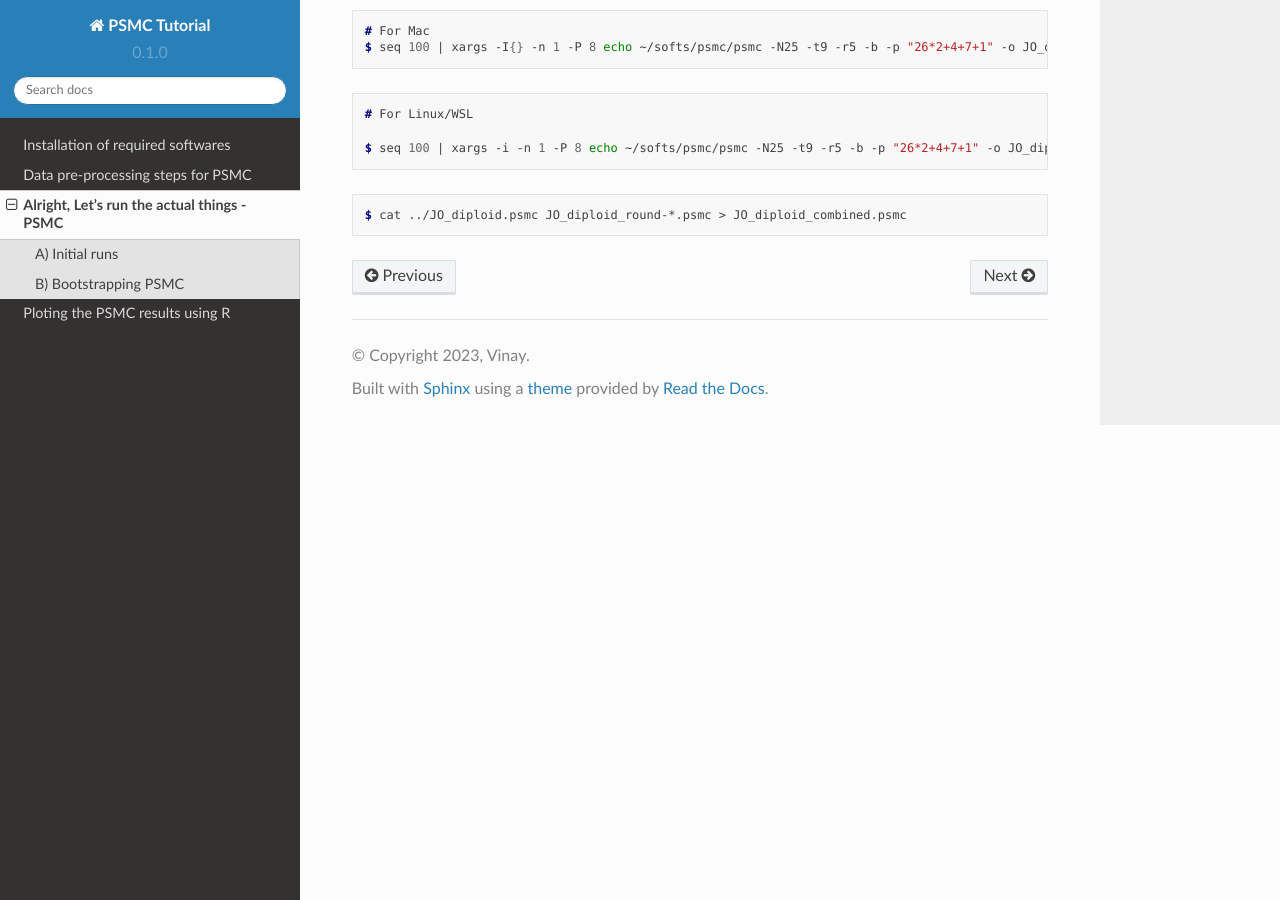
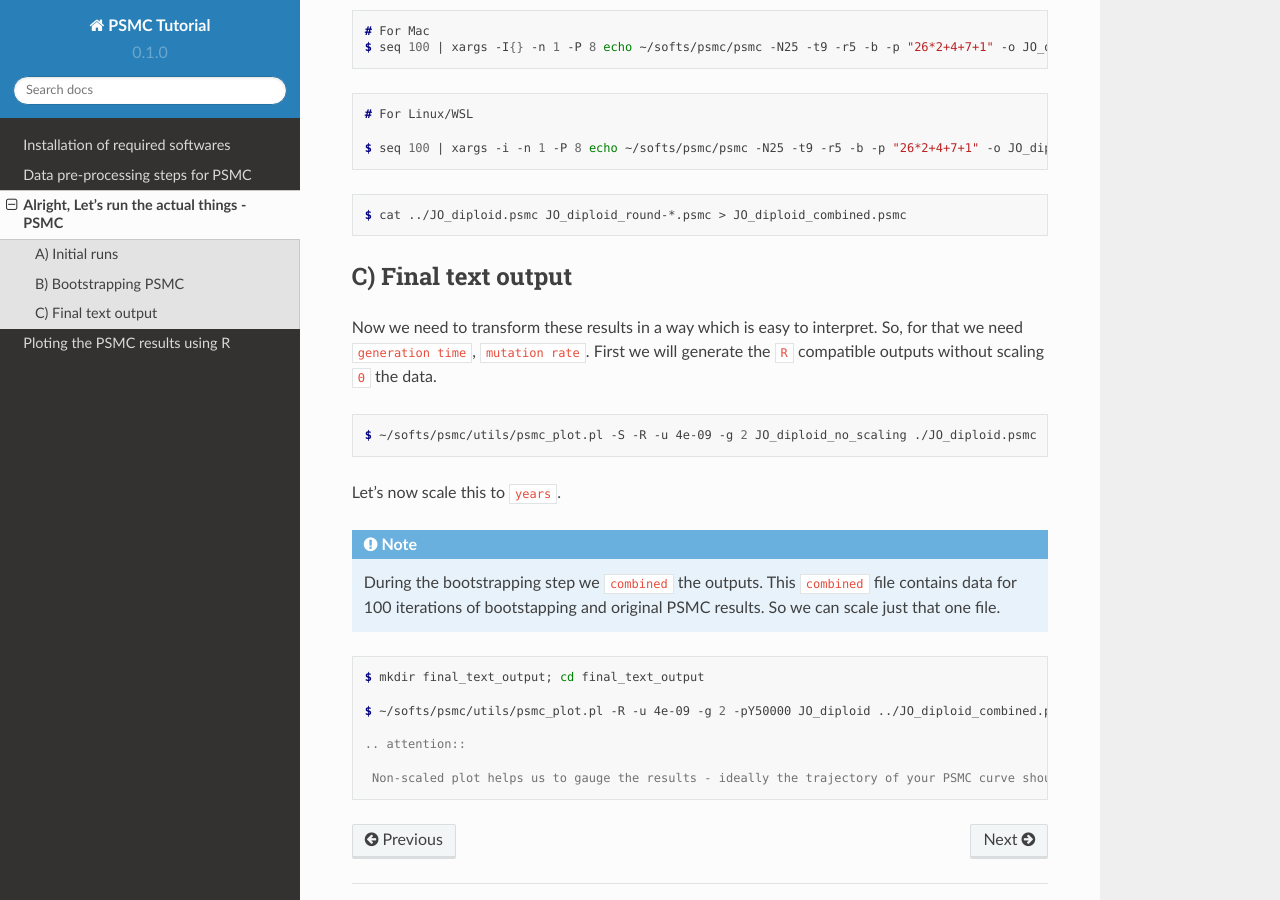
Before and after one commit to stachyris/PSMC_Tutorial-BirdLab, a Sphinx documentation site: the page built from docs/source/02_PSMC.rst, in a window 1280 px wide and 900 px high, scrolled down 2065 px. Built offline with Sphinx 7.4.7 and the Read the Docs theme 2.0.0, drawn with Linux system fonts in a browser that asks for light colours.

Commit message:
Non_Scaling_02_PSMC.rst

```diff
--- a/docs/source/02_PSMC.rst
+++ b/docs/source/02_PSMC.rst
@@ -108,3 +108,32 @@ Your overall directory structure should look like this now
 .. code-block:: console
 
  $ cat ../JO_diploid.psmc JO_diploid_round-*.psmc > JO_diploid_combined.psmc
+
+
+
+C) Final text output
+--------------------
+
+Now we need to transform these results in a way which is easy to interpret. So, for that we need ``generation time``, ``mutation rate``. First we will generate the ``R`` compatible outputs without scaling ``Θ`` the data.
+
+.. code-block:: console
+
+ $ ~/softs/psmc/utils/psmc_plot.pl -S -R -u 4e-09 -g 2 JO_diploid_no_scaling ./JO_diploid.psmc
+
+
+Let's now scale this to ``years``.
+
+.. note::
+
+ During the bootstrapping step we ``combined`` the outputs. This ``combined`` file contains data for 100 iterations of bootstapping and original PSMC
+ results. So we can scale just that one file.
+
+.. code-block:: console
+
+ $ mkdir final_text_output; cd final_text_output
+
+ $ ~/softs/psmc/utils/psmc_plot.pl -R -u 4e-09 -g 2 -pY50000 JO_diploid ../JO_diploid_combined.psmc
+
+ .. attention::
+
+  Non-scaled plot helps us to gauge the results - ideally the trajectory of your PSMC curve should not change/alter from non-sclaed to scaled.
```
